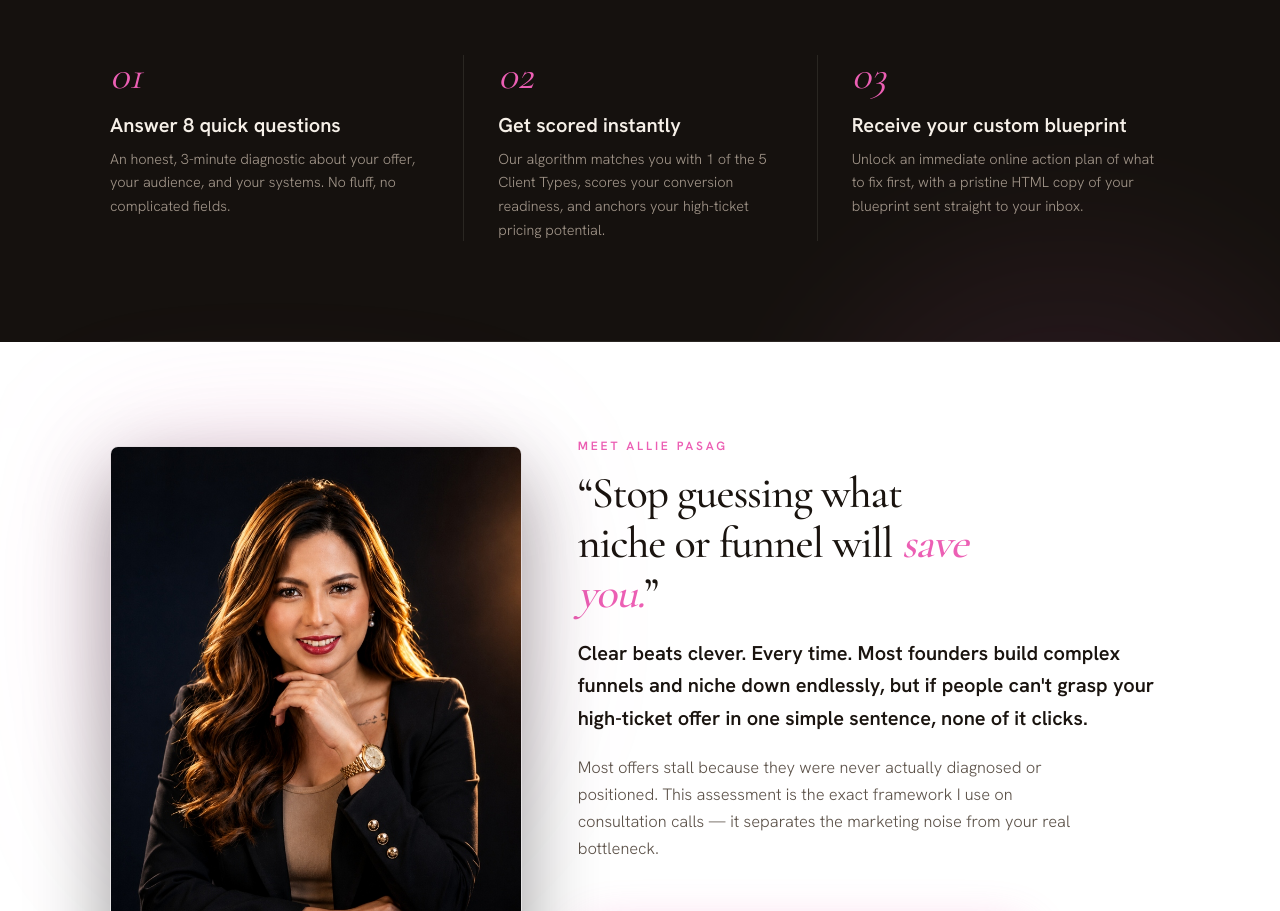
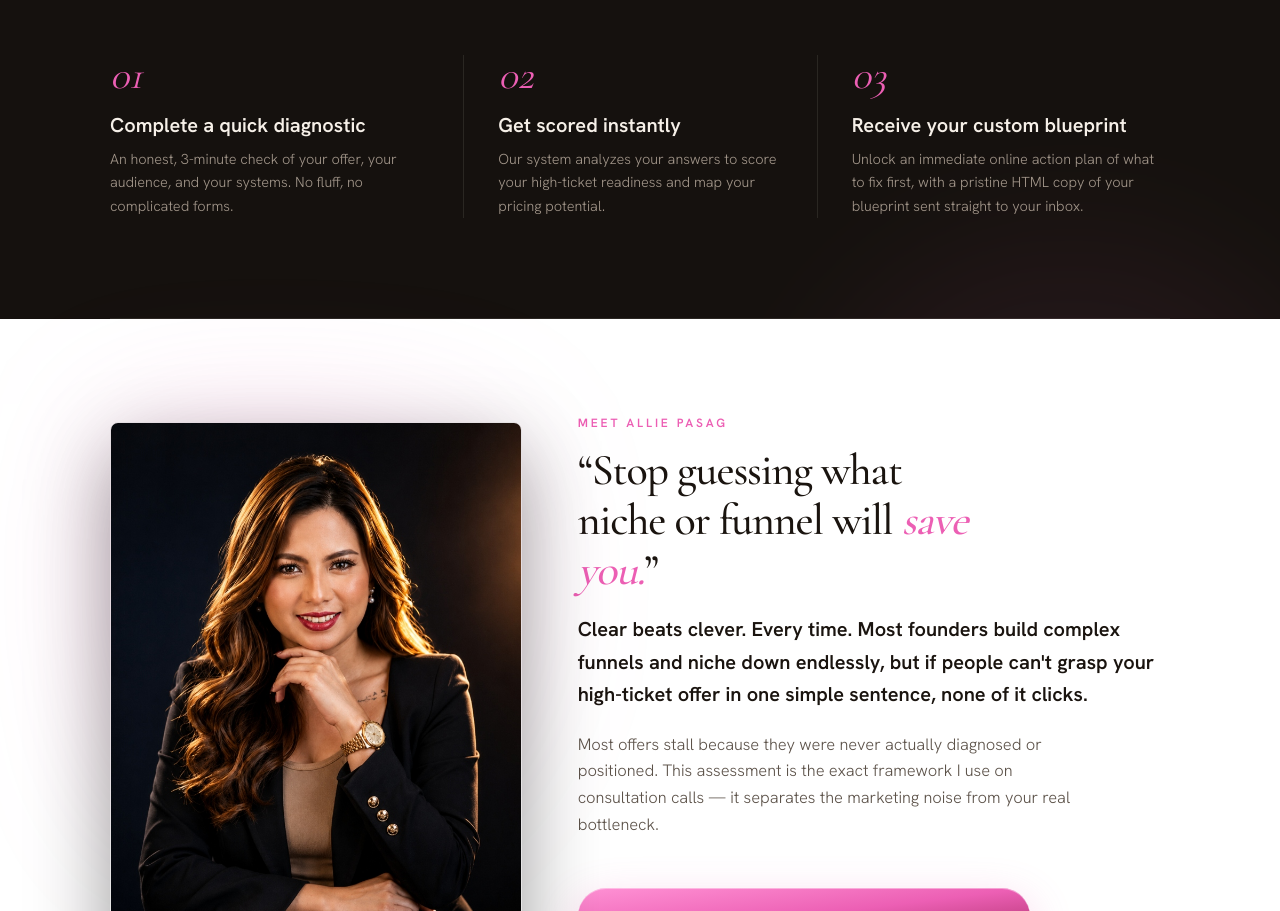
Before and after one commit to allie-pasag/aap-ht-qualifier, a Next.js app: page / in a window 1280 px wide. Shown: the part 1394-2305 px from the top of the page. Built offline with nearby package versions, Linux system fonts and the light colour scheme; no server answers; a web font is replaced by a local one.

Commit message:
copy: remove question count and client type references from How It Works steps for elegant generality

```diff
--- a/components/LandingView.tsx
+++ b/components/LandingView.tsx
@@ -435,10 +435,10 @@ export default function LandingView({ onStart }: LandingViewProps) {
             <div className="how-col pr-0 md:pr-[34px] py-4 md:py-0">
               <div className="font-serif italic text-[40px] text-rose-glow leading-none">01</div>
               <div className="font-sans font-semibold text-lg md:text-xl text-luxe-white mt-4">
-                Answer 8 quick questions
+                Complete a quick diagnostic
               </div>
               <p className="font-sans text-sm md:text-[14.5px] leading-relaxed text-taupe font-light mt-2">
-                An honest, 3-minute diagnostic about your offer, your audience, and your systems. No fluff, no complicated fields.
+                An honest, 3-minute check of your offer, your audience, and your systems. No fluff, no complicated forms.
               </p>
             </div>
 
@@ -448,7 +448,7 @@ export default function LandingView({ onStart }: LandingViewProps) {
                 Get scored instantly
               </div>
               <p className="font-sans text-sm md:text-[14.5px] leading-relaxed text-taupe font-light mt-2">
-                Our algorithm matches you with 1 of the 5 Client Types, scores your conversion readiness, and anchors your high-ticket pricing potential.
+                Our system analyzes your answers to score your high-ticket readiness and map your pricing potential.
               </p>
             </div>
 
```
